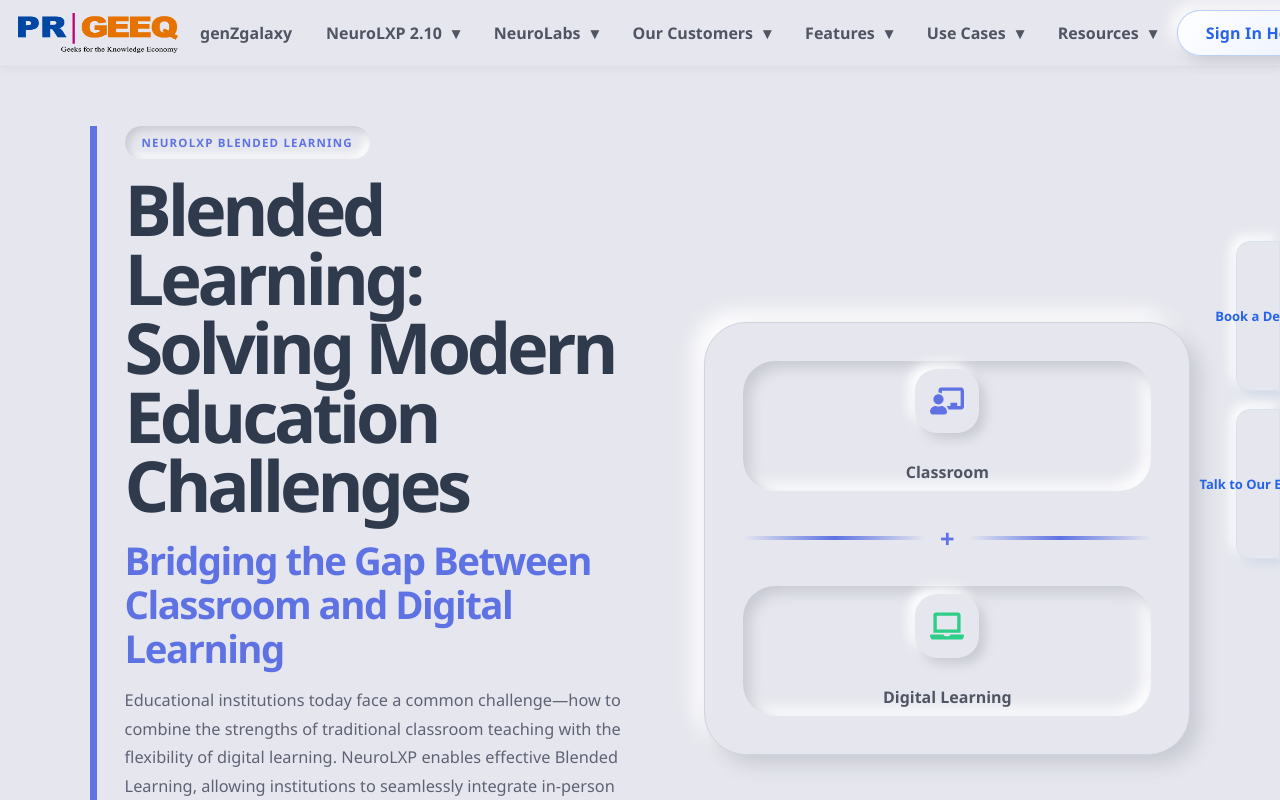
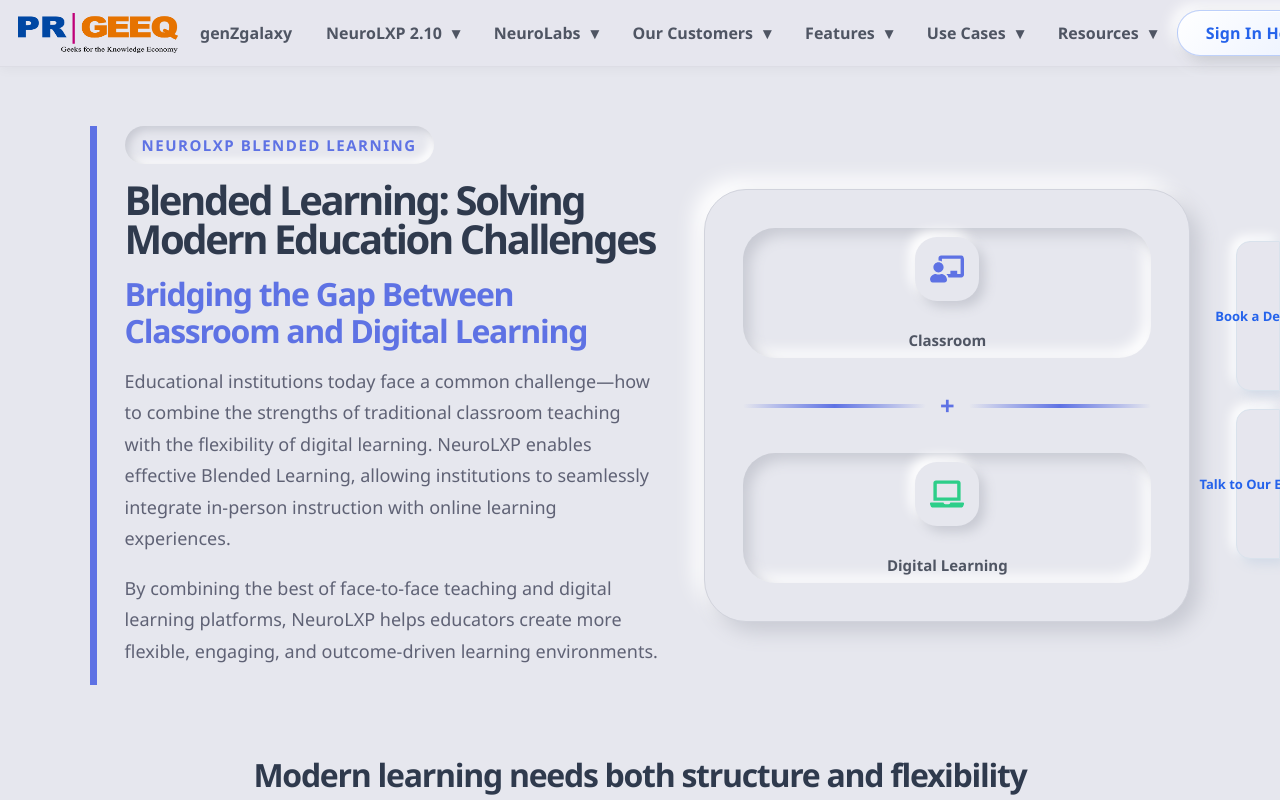
Before and after one commit to PRGEEQGlobalSolutionsPrivateLIT/LMS-Main-Pro, a Next.js app in the folder apps/learner-web/: page /Blended-Learning in a window 1280 px wide. Shown: the top 800 px of the page. Built offline with nearby package versions, Linux system fonts and the light colour scheme.

Commit message:
Update BlendedLearning.css

```diff
--- a/apps/learner-web/app/Blended-Learning/BlendedLearning.css
+++ b/apps/learner-web/app/Blended-Learning/BlendedLearning.css
@@ -1,9 +1,33 @@
 .blended-page {
   min-height: 100vh;
   padding: 64px 7%;
-  background: #e6e7ee;
+  background-color: #e6e7ee;
   color: #31344b;
-  font-family: Inter, system-ui, sans-serif;
+  font-family: "Segoe UI", system-ui, sans-serif;
+}
+
+.blended-page h1 {
+  font-size: 40px;
+}
+
+.blended-page h2 {
+  font-size: 32px;
+}
+
+.blended-page h3 {
+  font-size: 24px;
+}
+
+.blended-page h4 {
+  font-size: 20px;
+}
+
+.blended-page p {
+  font-size: 18px;
+}
+
+.blended-page span {
+  font-size: 15px;
 }
 
 /* HERO */
@@ -30,23 +54,30 @@
   border-radius: 999px;
   background: #e6e7ee;
   color: #5e72e4;
-  font-size: 0.72rem;
   font-weight: 900;
   text-transform: uppercase;
   letter-spacing: 0.1em;
   box-shadow: inset 4px 4px 8px #c8cad3, inset -4px -4px 8px #ffffff;
+  transition: transform 0.3s ease, box-shadow 0.3s ease;
+}
+
+.blended-badge:hover {
+  transform: translateY(-3px);
+  box-shadow:
+    inset 2px 2px 6px #c8cad3,
+    inset -2px -2px 6px #ffffff,
+    5px 5px 12px #c8cad3,
+    -5px -5px 12px #ffffff;
 }
 
 .blended-page h1 {
   margin: 0 0 18px;
-  font-size: clamp(2.4rem, 5.5vw, 5.2rem);
   line-height: 0.98;
   letter-spacing: -0.06em;
 }
 
 .blended-page h2 {
   margin: 0 0 16px;
-  font-size: clamp(1.55rem, 3vw, 2.45rem);
   line-height: 1.15;
   letter-spacing: -0.04em;
 }
@@ -54,13 +85,11 @@
 .blended-page h3 {
   margin: 24px 0 10px;
   color: #5e72e4;
-  font-size: 1.08rem;
 }
 
 .blended-page p {
   margin: 0 0 18px;
   color: #5f6275;
-  font-size: 1.02rem;
   line-height: 1.75;
 }
 
@@ -79,6 +108,12 @@
   display: grid;
   align-content: center;
   gap: 30px;
+  transition: transform 0.35s ease, box-shadow 0.35s ease;
+}
+
+.blended-visual:hover {
+  transform: translateY(-6px);
+  box-shadow: 15px 15px 30px #c8cad3, -15px -15px 30px #ffffff;
 }
 
 .visual-node {
@@ -91,6 +126,13 @@
   font-weight: 900;
   text-align: center;
   box-shadow: inset 7px 7px 14px #c8cad3, inset -7px -7px 14px #ffffff;
+  transition: transform 0.35s ease, box-shadow 0.35s ease, color 0.35s ease;
+}
+
+.visual-node:hover {
+  transform: translateY(-8px);
+  color: #5e72e4;
+  box-shadow: 10px 10px 20px #c8cad3, -10px -10px 20px #ffffff;
 }
 
 .visual-node svg {
@@ -102,6 +144,12 @@
   background: #e6e7ee;
   color: #5e72e4;
   box-shadow: 6px 6px 12px #c8cad3, -6px -6px 12px #ffffff;
+  transition: transform 0.35s ease, box-shadow 0.35s ease;
+}
+
+.visual-node:hover svg {
+  transform: scale(1.1) rotate(3deg);
+  box-shadow: 8px 8px 16px #c8cad3, -8px -8px 16px #ffffff;
 }
 
 .visual-node.digital svg {
@@ -129,10 +177,6 @@
   max-width: 960px;
   margin: 0 auto 64px;
   text-align: center;
-}
-
-.blended-intro h2 {
-  font-size: clamp(2rem, 4vw, 3.2rem);
 }
 
 /* CHALLENGES AS TIMELINE */
@@ -176,6 +220,12 @@
   background: #e6e7ee;
   color: #5e72e4;
   box-shadow: 7px 7px 14px #c8cad3, -7px -7px 14px #ffffff;
+  transition: transform 0.3s ease, box-shadow 0.3s ease;
+}
+
+.challenge-item:hover .challenge-icon {
+  transform: scale(1.08) rotate(-3deg);
+  box-shadow: 10px 10px 20px #c8cad3, -10px -10px 20px #ffffff;
 }
 
 .challenge-icon svg {
@@ -189,6 +239,13 @@
   background: #e6e7ee;
   border: 1px solid #d1d3dc;
   box-shadow: 8px 8px 16px #c8cad3, -8px -8px 16px #ffffff;
+  transition: transform 0.35s ease, box-shadow 0.35s ease, border-color 0.35s ease;
+}
+
+.challenge-item:hover > div:last-child {
+  transform: translateY(-8px);
+  border-color: #bcc1da;
+  box-shadow: 14px 14px 28px #c8cad3, -14px -14px 28px #ffffff;
 }
 
 .challenge-item:nth-child(2) .challenge-icon {
@@ -239,6 +296,14 @@
   font-weight: 800;
   border-top: 5px solid #5e72e4;
   box-shadow: 8px 8px 16px #c8cad3, -8px -8px 16px #ffffff;
+  cursor: pointer;
+  transition: transform 0.35s ease, box-shadow 0.35s ease, color 0.35s ease;
+}
+
+.benefits-grid div:hover {
+  transform: translateY(-10px);
+  color: #31344b;
+  box-shadow: 15px 15px 30px #c8cad3, -15px -15px 30px #ffffff;
 }
 
 .benefits-grid div:nth-child(2) {
@@ -266,6 +331,12 @@
   background: #e6e7ee;
   color: #5e72e4;
   box-shadow: 6px 6px 12px #c8cad3, -6px -6px 12px #ffffff;
+  transition: transform 0.35s ease, box-shadow 0.35s ease;
+}
+
+.benefits-grid div:hover svg {
+  transform: scale(1.12) rotate(4deg);
+  box-shadow: 9px 9px 18px #c8cad3, -9px -9px 18px #ffffff;
 }
 
 .benefits-grid div:nth-child(2) svg {
@@ -301,6 +372,12 @@
   background: #e6e7ee;
   border: 1px solid #d1d3dc;
   box-shadow: 10px 10px 20px #c8cad3, -10px -10px 20px #ffffff;
+  transition: transform 0.35s ease, box-shadow 0.35s ease;
+}
+
+.blended-final:hover {
+  transform: translateY(-6px);
+  box-shadow: 15px 15px 30px #c8cad3, -15px -15px 30px #ffffff;
 }
 
 .final-visual {
@@ -314,6 +391,12 @@
   background: #e6e7ee;
   border: 1px solid #d1d3dc;
   box-shadow: inset 8px 8px 16px #c8cad3, inset -8px -8px 16px #ffffff;
+  transition: transform 0.35s ease, box-shadow 0.35s ease;
+}
+
+.final-visual:hover {
+  transform: scale(1.02);
+  box-shadow: 10px 10px 20px #c8cad3, -10px -10px 20px #ffffff;
 }
 
 .final-visual svg {
@@ -325,6 +408,43 @@
   background: #e6e7ee;
   color: #5e72e4;
   box-shadow: 6px 6px 12px #c8cad3, -6px -6px 12px #ffffff;
+  transition: transform 0.35s ease, box-shadow 0.35s ease;
+}
+
+.final-visual:hover svg {
+  transform: scale(1.1) rotate(-4deg);
+  box-shadow: 9px 9px 18px #c8cad3, -9px -9px 18px #ffffff;
+}
+
+/* REDUCED MOTION */
+@media (prefers-reduced-motion: reduce) {
+  .blended-badge,
+  .blended-visual,
+  .visual-node,
+  .visual-node svg,
+  .challenge-icon,
+  .challenge-item > div:last-child,
+  .benefits-grid div,
+  .benefits-grid svg,
+  .blended-final,
+  .final-visual,
+  .final-visual svg {
+    transition: none;
+  }
+
+  .blended-badge:hover,
+  .blended-visual:hover,
+  .visual-node:hover,
+  .visual-node:hover svg,
+  .challenge-item:hover .challenge-icon,
+  .challenge-item:hover > div:last-child,
+  .benefits-grid div:hover,
+  .benefits-grid div:hover svg,
+  .blended-final:hover,
+  .final-visual:hover,
+  .final-visual:hover svg {
+    transform: none;
+  }
 }
 
 /* RESPONSIVE */
@@ -366,3 +486,15 @@
     padding: 28px;
   }
 }
+.image-placeholder {
+  overflow: hidden;
+}
+
+.placeholder-image {
+  width: 100%;
+  height: 100%;
+  min-height: 260px;
+  object-fit: cover;
+  display: block;
+  border-radius: inherit;
+}
```
